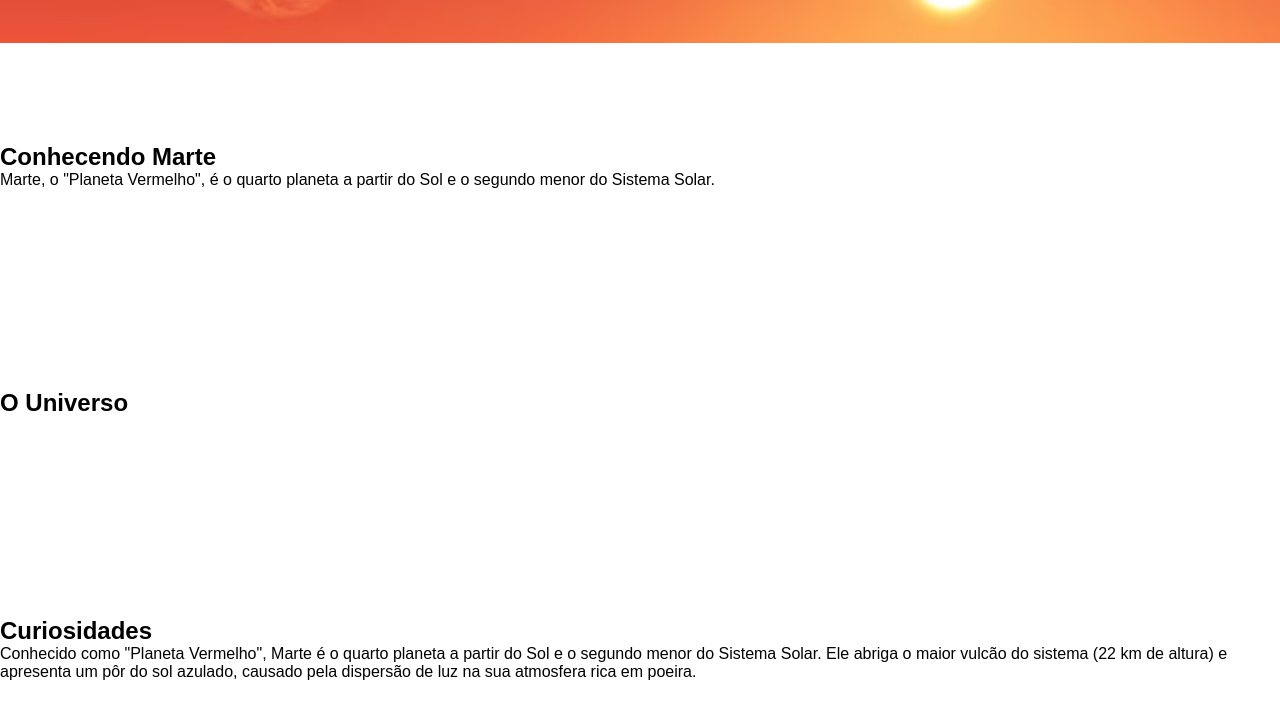
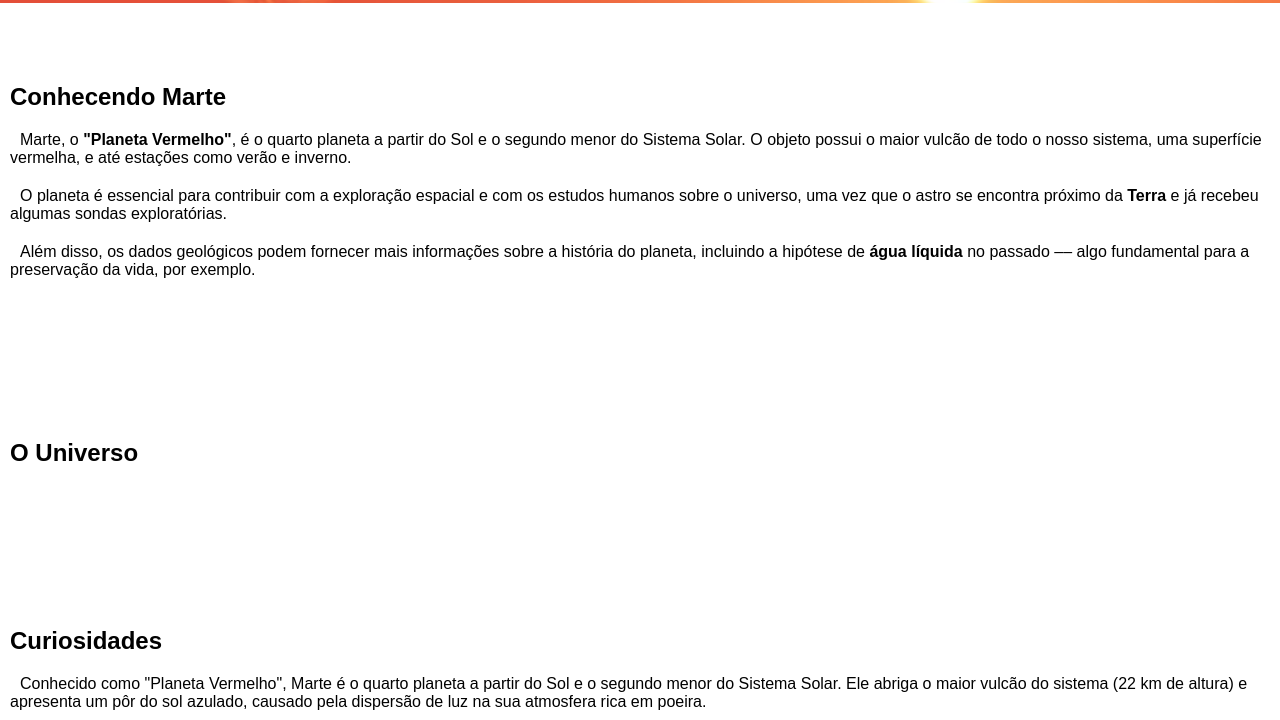
Before and after one commit to EvelynColaco/ExplorandoMarte, a plain HTML site: page index.html in a window 1280 px wide. Shown: the part 365-1085 px from the top of the page. Drawn offline with Linux system fonts and the light colour scheme.

Commit message:
incluindo conteúdo à section história

```diff
--- a/index.html
+++ b/index.html
@@ -25,7 +25,11 @@
 
         <section id="historia">
             <h2>Conhecendo Marte</h2>
-            <p>Marte, o "Planeta Vermelho", é o quarto planeta a partir do Sol e o segundo menor do Sistema Solar.</p>
+            <p>Marte, o <strong>"Planeta Vermelho"</strong>, é o quarto planeta a partir do Sol e o segundo menor do Sistema Solar. O objeto possui o maior vulcão de todo o nosso sistema, uma superfície vermelha, e até estações como verão e inverno.</p>
+
+            <p>O planeta é essencial para contribuir com a exploração espacial e com os estudos humanos sobre o universo, uma vez que o astro se encontra próximo da <strong>Terra</strong> e já recebeu algumas sondas exploratórias.</p>
+
+            <p>Além disso, os dados geológicos podem fornecer mais informações sobre a história do planeta, incluindo a hipótese de <strong>água líquida</strong> no passado –– algo fundamental para a preservação da vida, por exemplo.</p>
         </section>
 
         <section id="parallax">
--- a/style.css
+++ b/style.css
@@ -35,7 +35,7 @@ header > a:hover{
 }
 
 main>section{
-    padding: 100px 0px;
+    padding: 70px 0px;
 }
 
 #hero{
@@ -56,3 +56,12 @@ footer{
     background-color: black;
     color: white;
 }
+
+main h2{
+    padding: 10px;
+}
+
+main p{
+    padding: 10px;
+    text-indent: 10px ;
+}
```
